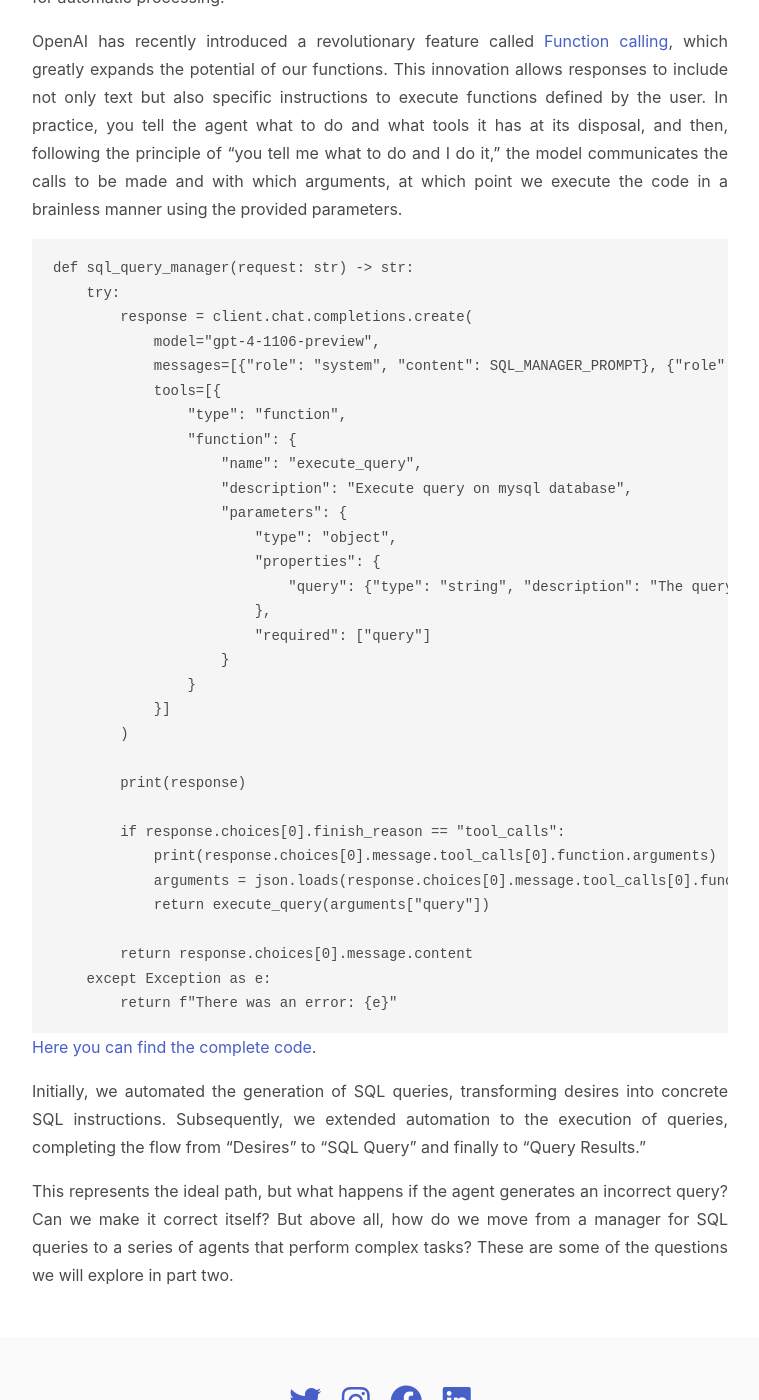
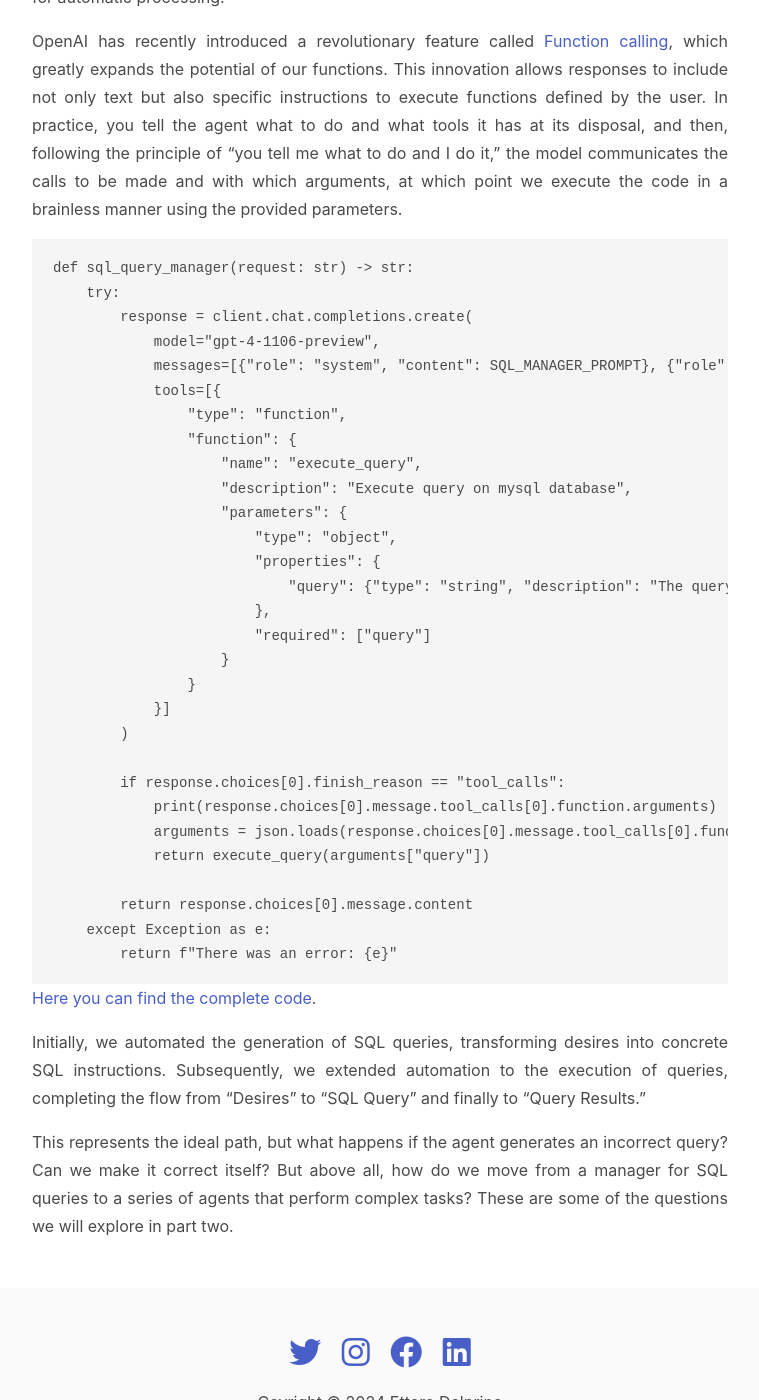
Before and after one commit to edelprino/edelprino.com, a Jekyll site: the page built from _posts/2024-02-06-from-the-prompt-to-ai-agents-part-one.md, in a window 1280 px wide and 1400 px high, scrolled down 2245 px. Shown: the whole window, without its empty margins (260-1019 px from the left). Built offline with Jekyll 4.4.1, drawn with Linux system fonts in a browser that asks for light colours; comment, search, counter and statistics services are not loaded; part of the change alters nothing that is shown.

Commit message:
Removed print, added simple analytics

```diff
--- a/_layouts/default.html
+++ b/_layouts/default.html
@@ -77,5 +77,7 @@ document.addEventListener('DOMContentLoaded', () => {
 
 });
     </script>
+<script async defer src="https://scripts.simpleanalyticscdn.com/latest.js"></script>
+<noscript><img src="https://queue.simpleanalyticscdn.com/noscript.gif" alt="" referrerpolicy="no-referrer-when-downgrade" /></noscript>
   </body>
 </html>
--- a/_posts/2024-02-06-from-the-prompt-to-ai-agents-part-one.md
+++ b/_posts/2024-02-06-from-the-prompt-to-ai-agents-part-one.md
@@ -73,8 +73,6 @@ def sql_query_manager(request: str) -> str:
             }]
         )
 
-        print(response)
-
         if response.choices[0].finish_reason == "tool_calls":
             print(response.choices[0].message.tool_calls[0].function.arguments)
             arguments = json.loads(response.choices[0].message.tool_calls[0].function.arguments)
```
